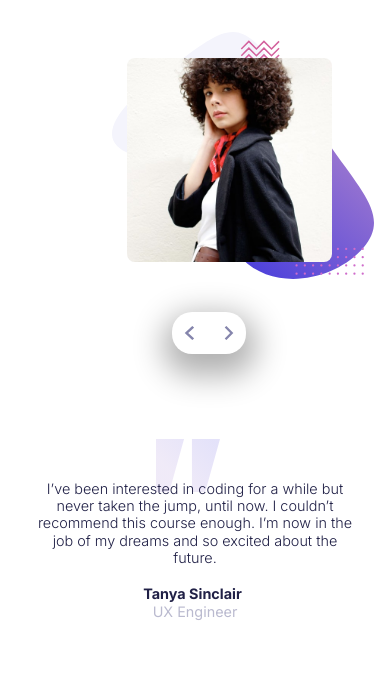
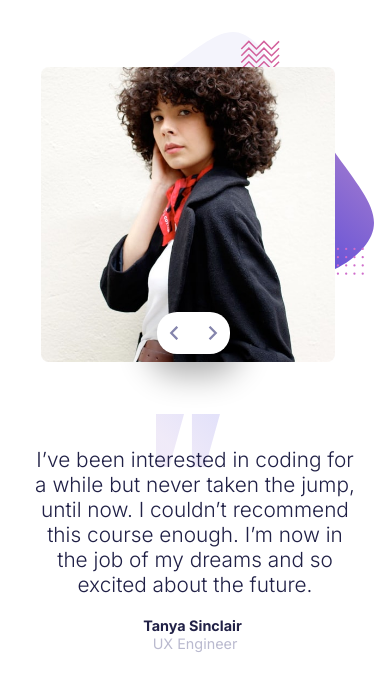
Before and after one commit to ladipsson/coding-bootcamp-testimonials, a plain HTML site: page index.html in a window 390 px wide. Drawn offline with Linux system fonts and the light colour scheme.

Commit message:
Add files via upload

```diff
--- a/css/styles.css
+++ b/css/styles.css
@@ -247,12 +247,12 @@
 
   .profile-img {
     position: fixed;
-    right: 15%;
-    top: 1.8rem;
+    right: 14%;
+    top: 2.1rem;
   }
 
   .photo {
-    width: 6.4rem;
+    width: 9.2rem;
     z-index: 1;
     border-radius: 8px;
   }
@@ -270,7 +270,7 @@
   .btn-container {
     position: absolute;
     top: 37%;
-    right: 37%;
+    right: 41%;
     width: 2.3rem;
     height: 1.3rem;
     display: flex;
@@ -303,7 +303,7 @@
   }
 
   .info {
-    font-size: 0.45rem;
+    font-size: 0.65rem;
     text-align: center;
     line-height: 1.2;
   }
@@ -332,7 +332,7 @@
 
   .quotes {
     position: absolute;
-    top: 52%;
+    top: 49%;
     left: 40%;
     width: 2rem;
     z-index: -26;
```
